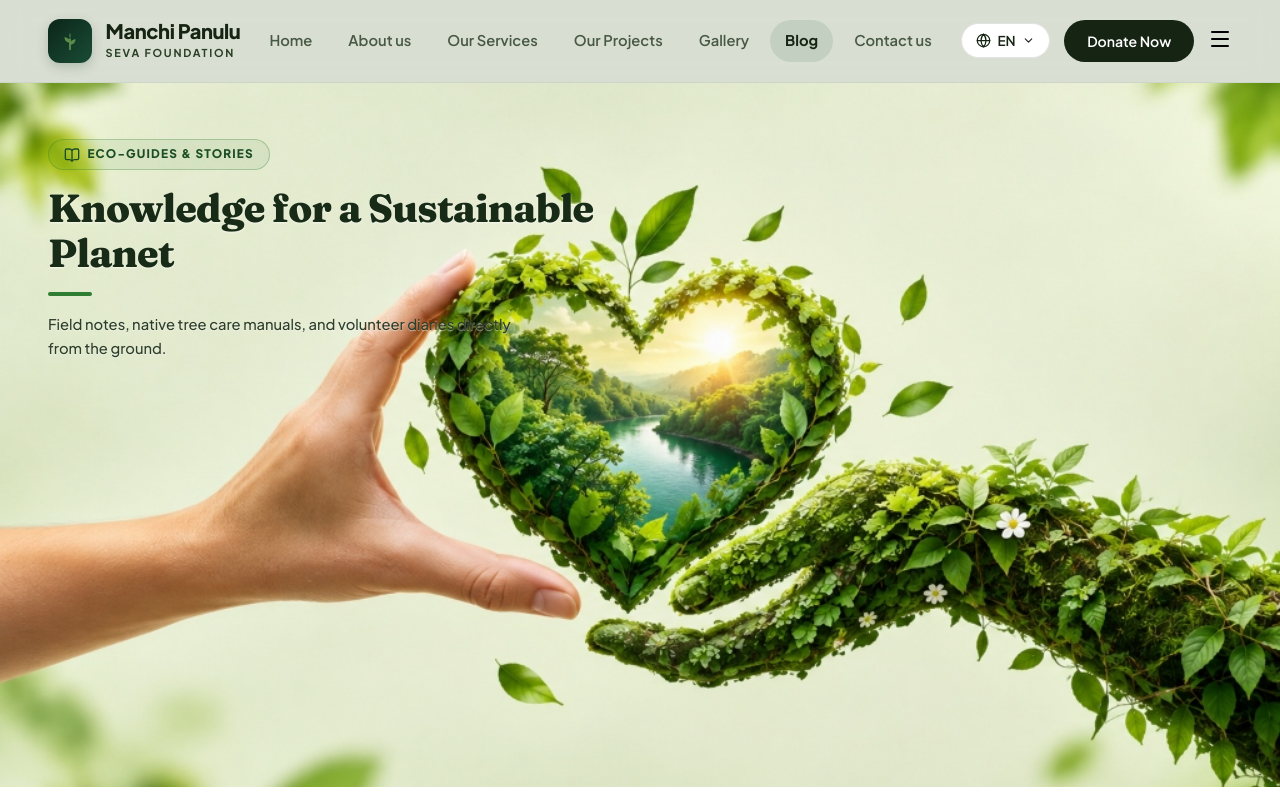
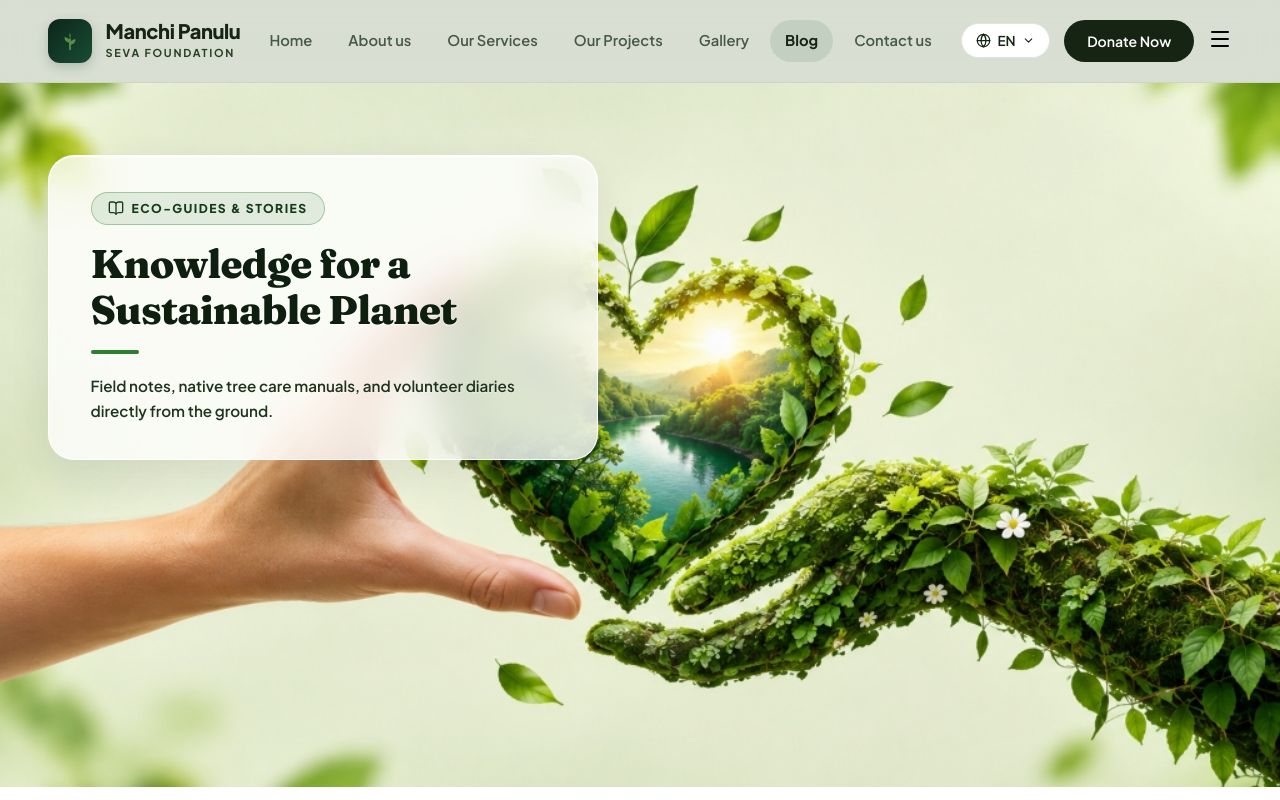
Before and after one commit to saranyak2406/ManchiPanuluSewaFoundation, a React (Vite) app: page /blog in a window 1280 px wide. Shown: the top 800 px of the page. Built offline with nearby package versions, Linux system fonts and the light colour scheme.

Commit message:
style: add frosted glass card and shift background position to ensure 100% visible text without mixing into background

```diff
--- a/src/styles/pages.css
+++ b/src/styles/pages.css
@@ -1,7 +1,7 @@
 @import './variables.css';
 
 /* ==========================================================================
-   PAGE HERO (Subpages) - Positioned Top-Left ("Left Up") Matching Target Design
+   PAGE HERO (Subpages) - Positioned Top-Left ("Left Up") with Frosted Glass Contrast
    ========================================================================== */
 .page-hero {
   position: relative;
@@ -23,6 +23,7 @@
   .page-hero {
     min-height: 88vh;
     padding-top: 3.5rem;
+    background-position: 72% center; /* Shift the heart & hands comfortably to the right */
   }
 }
 
@@ -33,14 +34,21 @@
   width: 100%;
 }
 
+/* Frosted Glass Card - Provides 100% Text Readability so text never mixes with background */
 .page-hero-inner-unboxed {
   position: relative;
   z-index: 10;
-  max-width: 580px;
-  background: transparent;
-  border: none;
-  padding: 0;
-  margin: 0;
+  max-width: 550px;
+  background: rgba(255, 255, 255, 0.78);
+  backdrop-filter: blur(20px);
+  -webkit-backdrop-filter: blur(20px);
+  border: 1.5px solid rgba(255, 255, 255, 0.9);
+  border-radius: 26px;
+  padding: 2.25rem 2.6rem;
+  box-shadow:
+    0 16px 42px rgba(18, 36, 18, 0.09),
+    inset 0 1px 1px rgba(255, 255, 255, 0.95);
+  margin-top: 1rem;
   display: flex;
   flex-direction: column;
   align-items: flex-start;
@@ -50,46 +58,46 @@
 .page-hero-eyebrow {
   display: inline-flex;
   align-items: center;
-  gap: 0.45rem;
-  padding: 0.32rem 0.95rem;
+  gap: 0.5rem;
+  padding: 0.35rem 1rem;
   border-radius: var(--radius-pill);
-  background: rgba(46, 125, 50, 0.08);
-  border: 1.5px solid rgba(46, 125, 50, 0.3);
-  color: #1B4D24;
-  font-size: 0.74rem;
+  background: rgba(46, 125, 50, 0.12);
+  border: 1.5px solid rgba(46, 125, 50, 0.35);
+  color: #143C1B;
+  font-size: 0.76rem;
   font-weight: 800;
-  letter-spacing: 0.1em;
+  letter-spacing: 0.12em;
   text-transform: uppercase;
   margin-bottom: 1rem;
 }
 
 .page-hero-title-exact {
   font-family: var(--font-editorial);
-  font-size: clamp(1.85rem, 3.2vw, 2.45rem);
+  font-size: clamp(1.9rem, 3.2vw, 2.5rem);
   font-weight: 800;
-  color: #172B17;
+  color: #0E1F0F;
   line-height: 1.15;
   letter-spacing: -0.02em;
   margin: 0;
   text-align: left;
-  text-shadow: 0 1px 2px rgba(255, 255, 255, 0.6);
+  text-shadow: 0 1px 2px rgba(255, 255, 255, 0.7);
 }
 
 .page-hero-accent-line {
-  width: 44px;
-  height: 3.5px;
+  width: 48px;
+  height: 4px;
   background: #2E7D32;
   border-radius: 2px;
-  margin: 1rem 0 1.1rem 0;
+  margin: 1.1rem 0 1.15rem 0;
 }
 
 .page-hero-desc-exact {
   font-family: var(--font-body);
-  font-size: clamp(0.92rem, 1.1vw, 1.02rem);
-  color: #2D3E2B;
-  line-height: 1.62;
-  max-width: 480px;
-  font-weight: 500;
+  font-size: clamp(0.95rem, 1.15vw, 1.05rem);
+  color: #1F331D;
+  line-height: 1.65;
+  max-width: 490px;
+  font-weight: 550;
   text-align: left;
   text-shadow: 0 1px 1px rgba(255, 255, 255, 0.5);
 }
```
